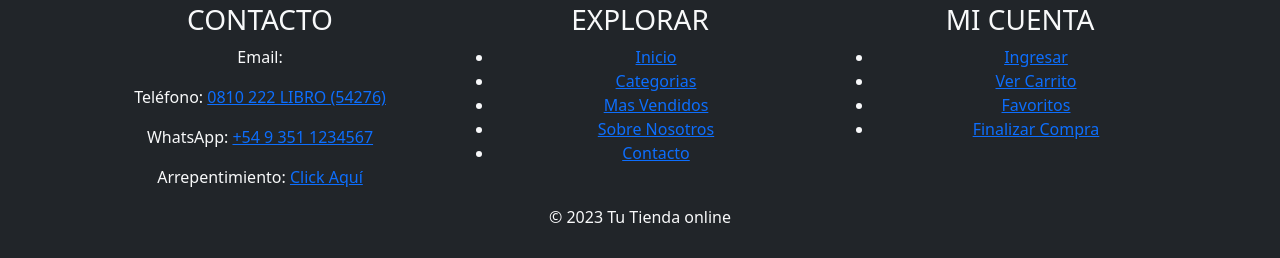
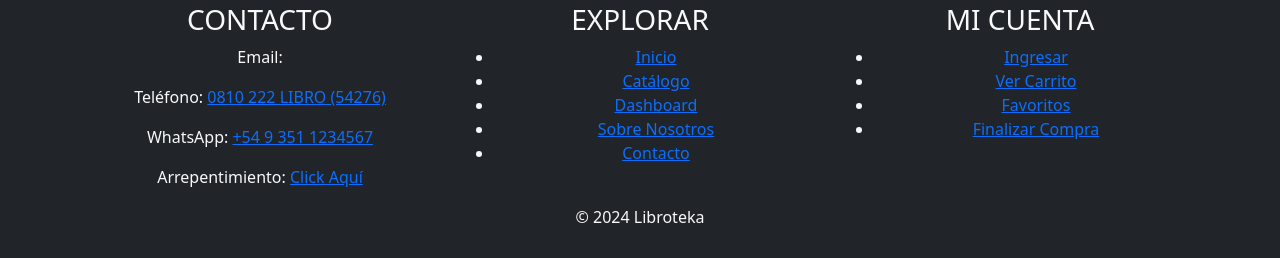
Before and after one commit to ISPC-Bookster/Libroteka, an Angular app in the folder Frontend/: page /home in a window 1280 px wide. Shown: the part 1229-1487 px from the top of the page. Built offline with nearby package versions, Linux system fonts and the light colour scheme.

Commit message:
Fixed footer links

```diff
--- a/Frontend/src/app/components/shared/footer/footer.component.html
+++ b/Frontend/src/app/components/shared/footer/footer.component.html
@@ -26,17 +26,17 @@
             <div class="col text-center-md-4">
                 <h3>EXPLORAR</h3>
                 <ul>
-                    <li><a href="../index.html">Inicio</a></li>
-                    <li><a href="categorias.html">Categorias</a></li>
-                    <li><a href="masvendidos.html">Mas Vendidos</a></li>
-                    <li><a href="sobreNosotros.html">Sobre Nosotros</a></li>
-                    <li><a href="contacto.html">Contacto</a></li>
+                    <li><a routerLink="/home">Inicio</a></li>
+                    <li><a routerLink="/catalogo">Catálogo</a></li>
+                    <li><a routerLink="/Dashboard">Dashboard</a></li>
+                    <li><a routerLink="/sobre-nosotros">Sobre Nosotros</a></li>
+                    <li><a routerLink="/contacto">Contacto</a></li>
                 </ul>
             </div>
             <div class="col text-center-md-4">
                 <h3>MI CUENTA</h3>
                 <ul>
-                    <li><a href="./login.html">Ingresar</a></li>
+                    <li><a routerLink="/login">Ingresar</a></li>
                     <li><a href="#">Ver Carrito</a></li>
                     <li><a href="#">Favoritos</a></li>
                     <li><a href="#">Finalizar Compra</a></li>
@@ -47,7 +47,7 @@
             <div class="container">
                 <div class="row">
                     <div class="col text-center">
-                        <p>&copy; 2023 Tu Tienda online</p>
+                        <p>&copy; 2024 Libroteka</p>
                     </div>
                 </div>
             </div>
```
